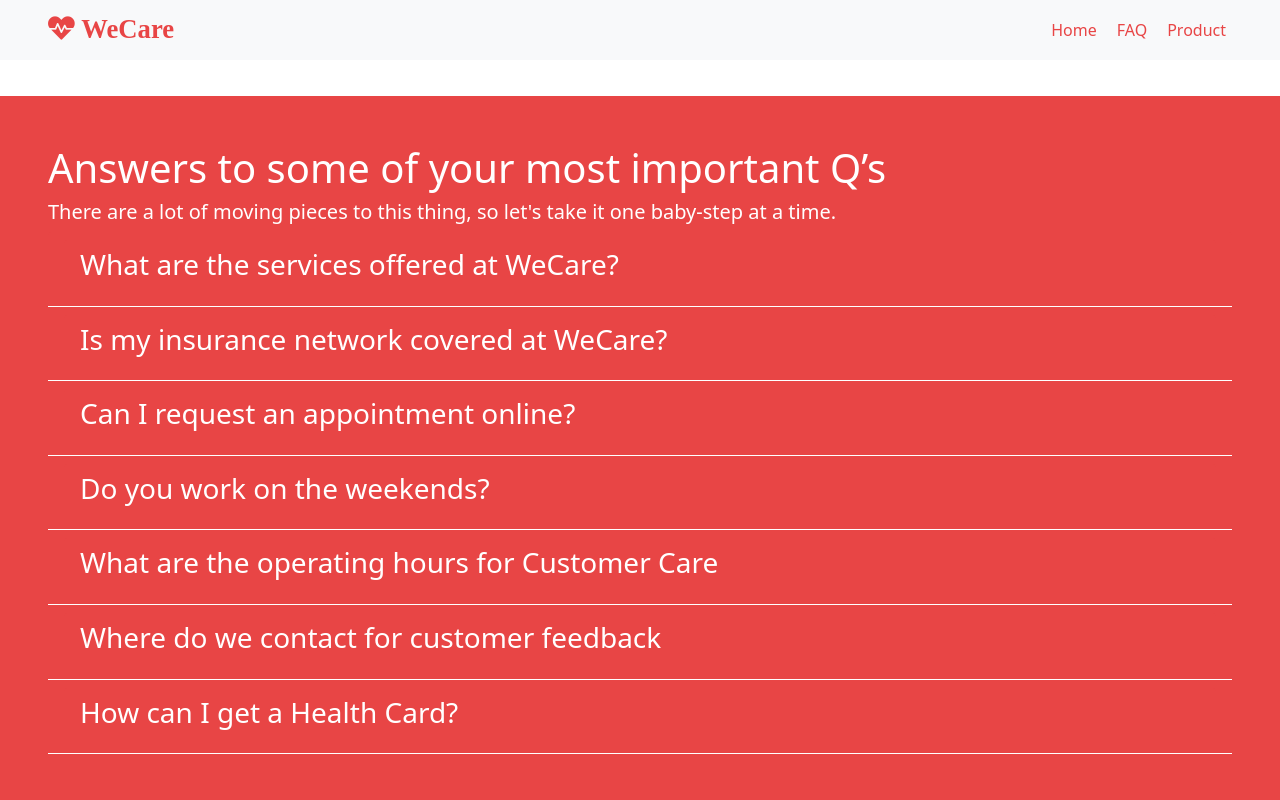
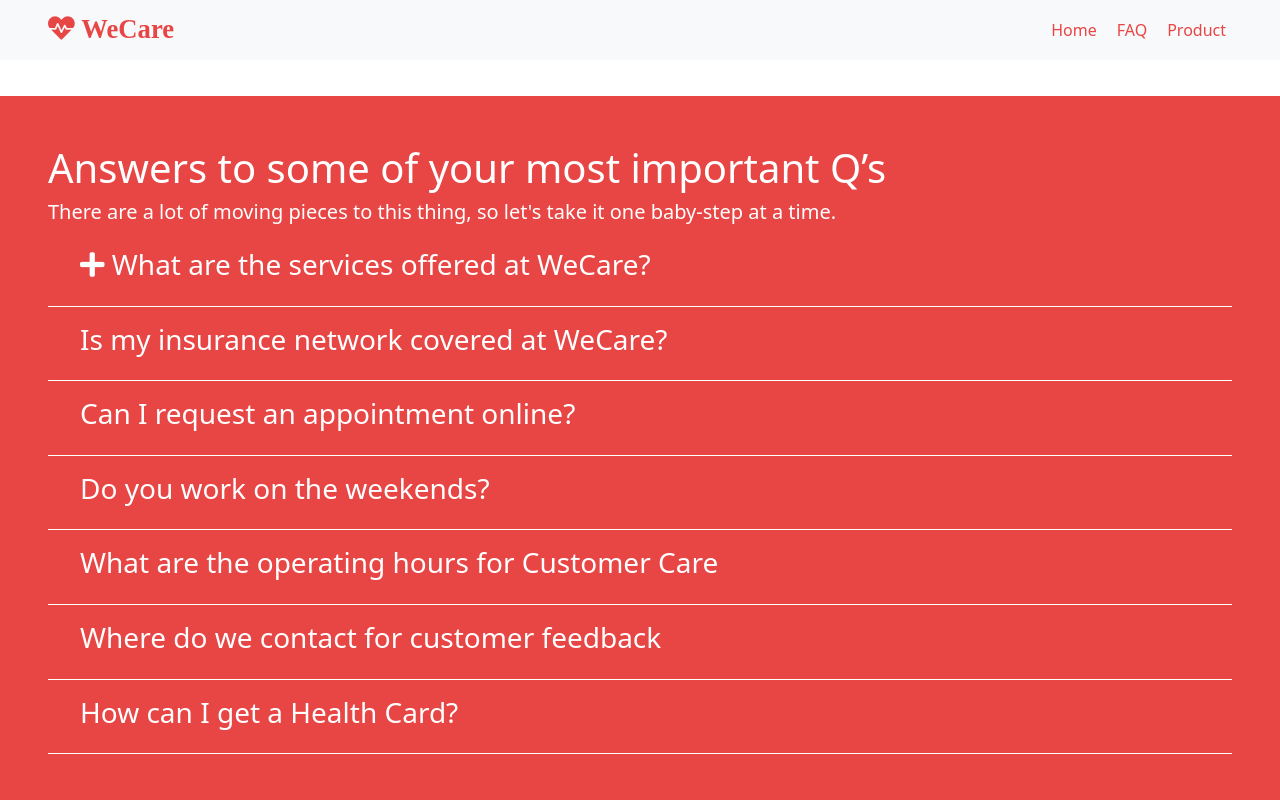
Before and after one commit to Viggyz/HospWeb, a React (Create React App) app: page /faq in a window 1280 px wide. Shown: the top 800 px of the page. Built offline with nearby package versions, Linux system fonts and the light colour scheme.

Commit message:
lsconfig

```diff
--- a/src/pages/Faq.js
+++ b/src/pages/Faq.js
@@ -1,8 +1,10 @@
 import Accordion from "react-bootstrap/Accordion";
 import Card from "react-bootstrap/Card";
 import { Fade } from "react-reveal";
+import { useState } from "react";
 
 function Faq() {
+  const [open, setOpen] = useState(false);
   return (
     <>
       <div className="container faq p-5">
@@ -18,9 +20,20 @@ function Faq() {
           </Fade>
           <Accordion defaultActiveKey="">
             <Card className="head">
-              <Card.Header className="head">
-                <Accordion.Toggle as={Card.Header} eventKey="0">
-                  <h3>What are the services offered at WeCare?</h3>
+              <Card.Header className="head" style={{ cursor: "pointer" }}>
+                <Accordion.Toggle
+                  as={Card.Header}
+                  eventKey="0"
+                  onClick={() => setOpen((open) => !open)}
+                >
+                  <h3>
+                    {open ? (
+                      <span className="fas fa-times" />
+                    ) : (
+                      <span className="fas fa-plus" />
+                    )}{" "}
+                    What are the services offered at WeCare?
+                  </h3>
                 </Accordion.Toggle>
               </Card.Header>
               <Accordion.Collapse eventKey="0">
```
Also changed, not shown: 2 other files (tests, documents, lock files or other folders).
